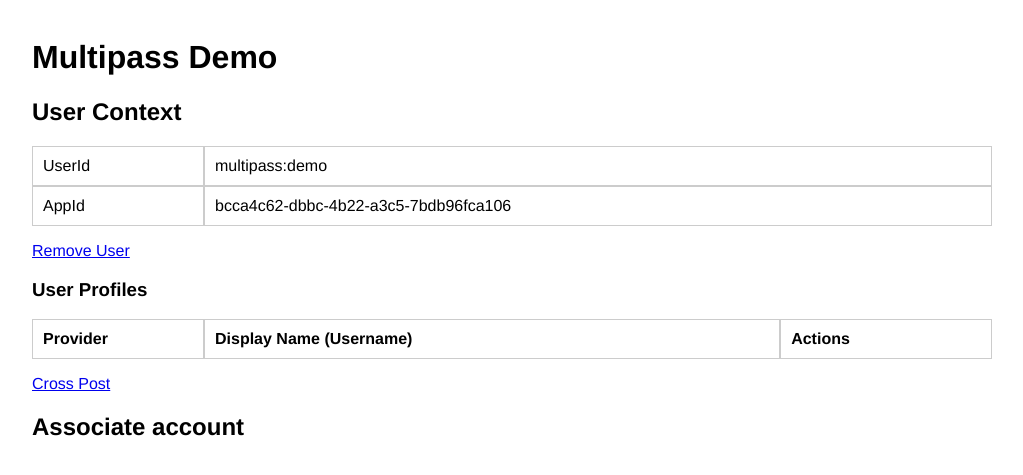
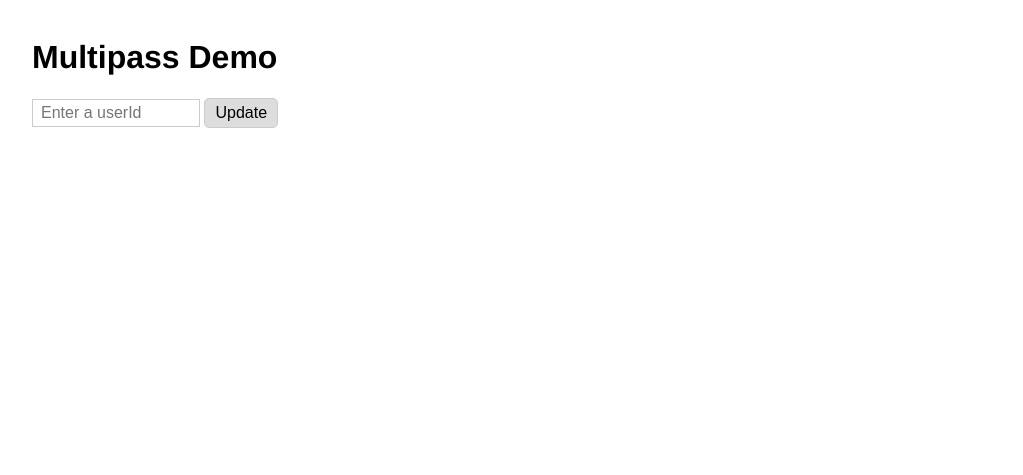
Before and after one commit to aolarchive/node-multipass, a web app: file public/demo.html in a window 1280 px wide. Shown: the top 475 px of the page, without its empty margins (6-1029 px from the left). Run offline with its HTML, style and script files only (its server is not run), Linux system fonts and the light colour scheme; lists and menus that the app fills with data are empty; some libraries are stand-ins or nearby versions.

Commit message:
* Significant refactor of demo app ** Now supports user entry of userId, vs hard-coded value ** Shows/hides UI based on whether the user or profiles exist ** apiRequest() now returns callback with signature (data, err, callback), so code can respond to errors appropriately ** After provider auth, auth callback window now passes error responses back to app, and app shows error dialog

```diff
--- a/public/css/main.css
+++ b/public/css/main.css
@@ -13,6 +13,51 @@ td, th {
 	border: 1px solid #CCC;
 	padding: 10px;
 	text-align: left;
+}
+
+input[type='text']{
+  border: 1px solid #CCC;
+  padding: 4px 8px;
+  font-size: 1em;
+}
+
+.mp-button,
+input[type='button'],
+input[type='submit'] {
+  border: 1px solid #CCC;
+  background-color: #DDD;
+  padding: 5px 10px;
+  font-size: 1em;
+  border-radius: 5px;
+  transition: 0.1s;
+  -webkit-transition: 0.1s;
+  -moz-transition: 0.1s;
+  cursor: pointer;
+  text-decoration: none;
+  color: #000;
+}
+
+.mp-button:hover,
+input[type='button']:hover,
+input[type='submit']:hover {
+  background-color: #d9208a;
+  color: #FFF;
+}
+
+.mp-user-container {
+	display: none;
+}
+
+#mp-userId-input {
+  width: 150px;
+}
+
+.mp-user-remove {
+  display: none;
+}
+
+.mp-profiles-list {
+  display: none;
 }
 
 .ui-dialog .ui-dialog-content {
--- a/public/demo.html
+++ b/public/demo.html
@@ -12,32 +12,44 @@
 	<body class="mp-demo">
 		<h1>Multipass Demo</h1>
 
-		<h2>User Context</h2>
+    <form class="mp-user-form" onsubmit="return false;">
+      <input type="text" id="mp-userId-input" placeholder="Enter a userId"/>
+      <input type="button" id="mp-submit" name="mp-submit" value="Update"/>
+    </form>
+
+    <div class="mp-user-container">
+
+  		<h2>User</h2>
   		<table cellspacing="0" cellpadding="0" border="0" class="mp-user">
   			<tr>
   				<td width="150">UserId</td>
-				<td class="mp-userId">UserId</td>
-			</tr>
-			<tr>
-				<td>AppId</td>
-				<td class="mp-appId">AppId</td>
+  				<td class="mp-userId"></td>
+  				<td width="300">
+            <a class="mp-user-remove" href="#">Remove User</a>
+            <span class="mp-user-empty"><em>User not found</em></span>
+  				</td>
   			</tr>
   		</table>
-		<a class="mp-user-remove" href="#">Remove User</a>
 
 			<h3>User Profiles</h3>
+			<div class="mp-profiles-list">
   			<table cellspacing="0" cellpadding="0" border="0" class="mp-profiles">
   				<tr>
   					<th width="150">Provider</th>
   					<th>Display Name (Username)</th>
-				<th>Actions</th>
+  					<th width="300">Actions</th>
   				</tr>
   			</table>
-		<a class="mp-profiles-cross-post" href="#">Cross Post</a>
+			 <a class="mp-profiles-cross-post mp-button" href="#">Cross Post</a>
+			</div>
+			<div class="mp-profiles-empty">
+			  <em>No profiles found</em>
+			</div>
 
 			<h2>Associate account</h2>
 			<ul class="mp-providers">
 			</ul>
+		</div>
 
 		<pre class="mp-dialog"></pre>
 
--- a/public/js/demo.js
+++ b/public/js/demo.js
@@ -4,7 +4,7 @@
 
     options: {
       apiBaseUrl: location.protocol + '//' + location.host,
-      userId: 'multipass:demo',
+      userId: '',
       appId: 'bcca4c62-dbbc-4b22-a3c5-7bdb96fca106',
       appSecret: '3470a522d81c77f9b48133df779841f1',
       authCallback: '_multipassCallback_'
@@ -16,12 +16,25 @@
       $.ajaxSetup({
         contentType: 'application/json',
         headers: {
-          'Authorization': 'Basic ' + btoa(multipass.options.appId + ':' + multipass.options.appSecret),
-          'X-Multipass-User': multipass.options.userId
+          'Authorization': 'Basic ' + btoa(multipass.options.appId + ':' + multipass.options.appSecret)
         }
       });
 
+      this.updateUserId(multipass.options.userId);
+
       window[this.options.authCallback] = $.proxy(multipass.initUi, multipass);
+    },
+
+    updateUserId: function(userId) {
+      if (userId) {
+        this.options.userId = userId;
+
+        $.ajaxSetup({
+          headers: {
+            'X-Multipass-User': multipass.options.userId
+          }
+        });
+      }
     },
 
     getProviders: function(callback) {
@@ -37,9 +50,13 @@
         url: this.options.apiBaseUrl + '/api/user'
       };
 
-      this.apiRequest(options, function(data) {
-        callback(data.profiles);
-      });
+      this.apiRequest(options, function(data, err, options) {
+        if (data) {
+          callback(data.profiles, err, options);
+        } else {
+          callback(data, err, options);
+        }
+      }, false);
     },
 
     getProfile: function(provider, providerId, callback) {
@@ -173,12 +190,31 @@
     },
 
     buildProfiles: function() {
-      this.getProfiles(function(data){
-        var $profiles = $('.mp-profiles tbody'),
-          actionsCell;
+      if (!this.options.userId) {
+        return;
+      }
 
-        // Remove any exisiting profile rows
-        $profiles.find('tr.mp-profile').remove();
+      var $profiles = $('.mp-profiles tbody');
+
+      // Remove any exisiting profile rows
+      $profiles.find('tr.mp-profile').remove();
+
+      $('.mp-profiles-list').hide();
+      $('.mp-profiles-empty').show();
+      $('.mp-user-remove').hide();
+      $('.mp-user-empty').show();
+
+      this.getProfiles(function(data, err){
+        if (err || !data) {
+          return;
+        }
+
+        var actionsCell;
+
+        $('.mp-profiles-list').show();
+        $('.mp-profiles-empty').hide();
+        $('.mp-user-remove').show();
+        $('.mp-user-empty').hide();
 
         // Build each profile row from data
         $.each(data, function(i, profile){
@@ -195,7 +231,7 @@
                     provider = providerData.provider,
                     providerId = providerData.providerId;
 
-                  multipass.getProfile(provider, providerId, function(data, options) {
+                  multipass.getProfile(provider, providerId, function(data, err, options) {
                     multipass.showResponse(options.url, data);
                   });
                 }
@@ -337,11 +373,10 @@
       });
     },
 
-    initUi: function() {
-
-      $('.mp-userId').text(multipass.options.userId);
-      $('.mp-appId').text(multipass.options.appId);
-
+    buildProviders: function() {
+      if (!this.options.userId) {
+        return;
+      }
       this.getProviders(function(data){
         var $providers = $('.mp-providers').empty();
 
@@ -361,16 +396,33 @@
           );
         });
       });
+    },
+
+    initUi: function(authResponse) {
+      $('.mp-userId').text(multipass.options.userId)
+        .toggle(Boolean(multipass.options.userId));
+
+      $('.mp-user-container').toggle(Boolean(multipass.options.userId));
+
+      this.buildProviders();
 
       this.buildProfiles();
 
+      authResponse && this.showResponse('', JSON.parse(authResponse));
     },
 
     initAuth: function() {
-      var parent = window.opener || window.parent;
+      var parent = window.opener || window.parent,
+        response = null;
 
       if (window != parent) {
-        parent[this.options.authCallback] && parent[this.options.authCallback]();
+        if (location.search.indexOf('multipass_error=') != -1) {
+          response = (location.search.match(/multipass_error=([^&]+)/i))[1];
+          response = decodeURIComponent(response);
+        }
+
+        parent[this.options.authCallback] && parent[this.options.authCallback](response);
+
         window.close();
       }
     },
@@ -391,24 +443,29 @@
       }).show();
     },
 
-    apiRequest: function(options, callback) {
+    apiRequest: function(options, callback, showResponse) {
       options = $.extend({
         type: 'get'
       }, options);
+      showResponse = showResponse == null ? true : showResponse;
+
+      var onRequestError = function(data) {
+        var res = data.responseText && JSON.parse(data.responseText);
+        if (showResponse) {
+          multipass.showResponse(options.url, res);
+        }
+        callback && callback(null, res, options);
+      };
 
       $.ajax(options)
       .done(function(data){
         if (data.status == 'Ok') {
-          if (callback) {
-            callback(data.data, options);
-          }
+          callback && callback(data.data, null, options);
         } else {
-          multipass.showResponse(options.url, data.responseText && JSON.parse(data.responseText));
+          onRequestError(data);
         }
       })
-      .fail(function(data){
-        multipass.showResponse(options.url, data.responseText && JSON.parse(data.responseText));
-      });
+      .fail(onRequestError);
     }
 
   };
@@ -423,6 +480,18 @@
     // Demo app
     if ($('.mp-demo').length) {
       multipass.initUi();
+
+      $('.mp-user-form').submit(function(event){
+        $('#mp-submit').click();
+        return false;
+      });
+
+      $('#mp-submit').click(function(event){
+        if ($('#mp-userId-input').val() != '') {
+          multipass.updateUserId($('#mp-userId-input').val());
+          multipass.initUi();
+        }
+      });
 
       $('.mp-user-remove').click(function(event){
         event.preventDefault();
```
Lines whose indentation alone changed are shown as unchanged.
